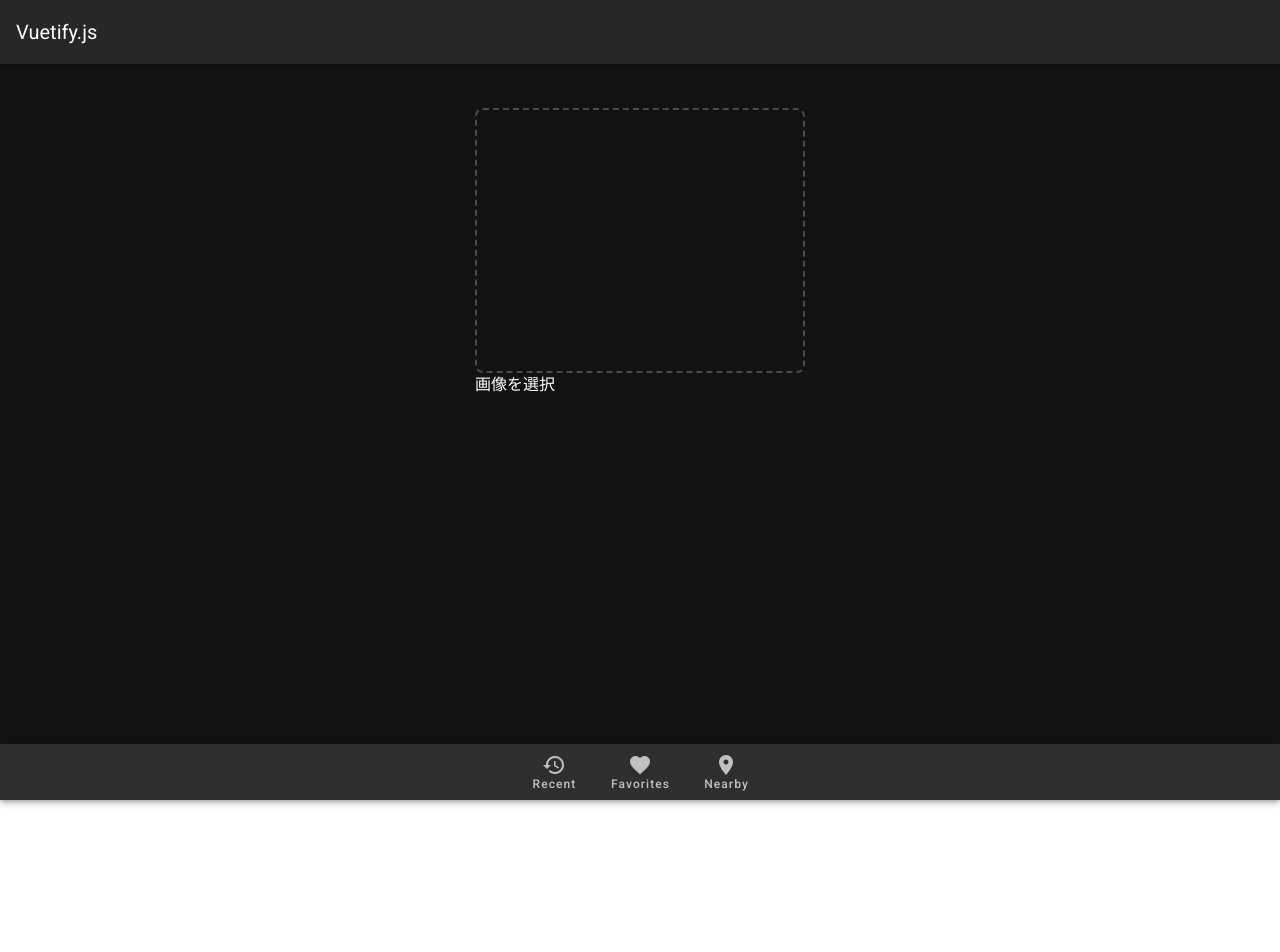
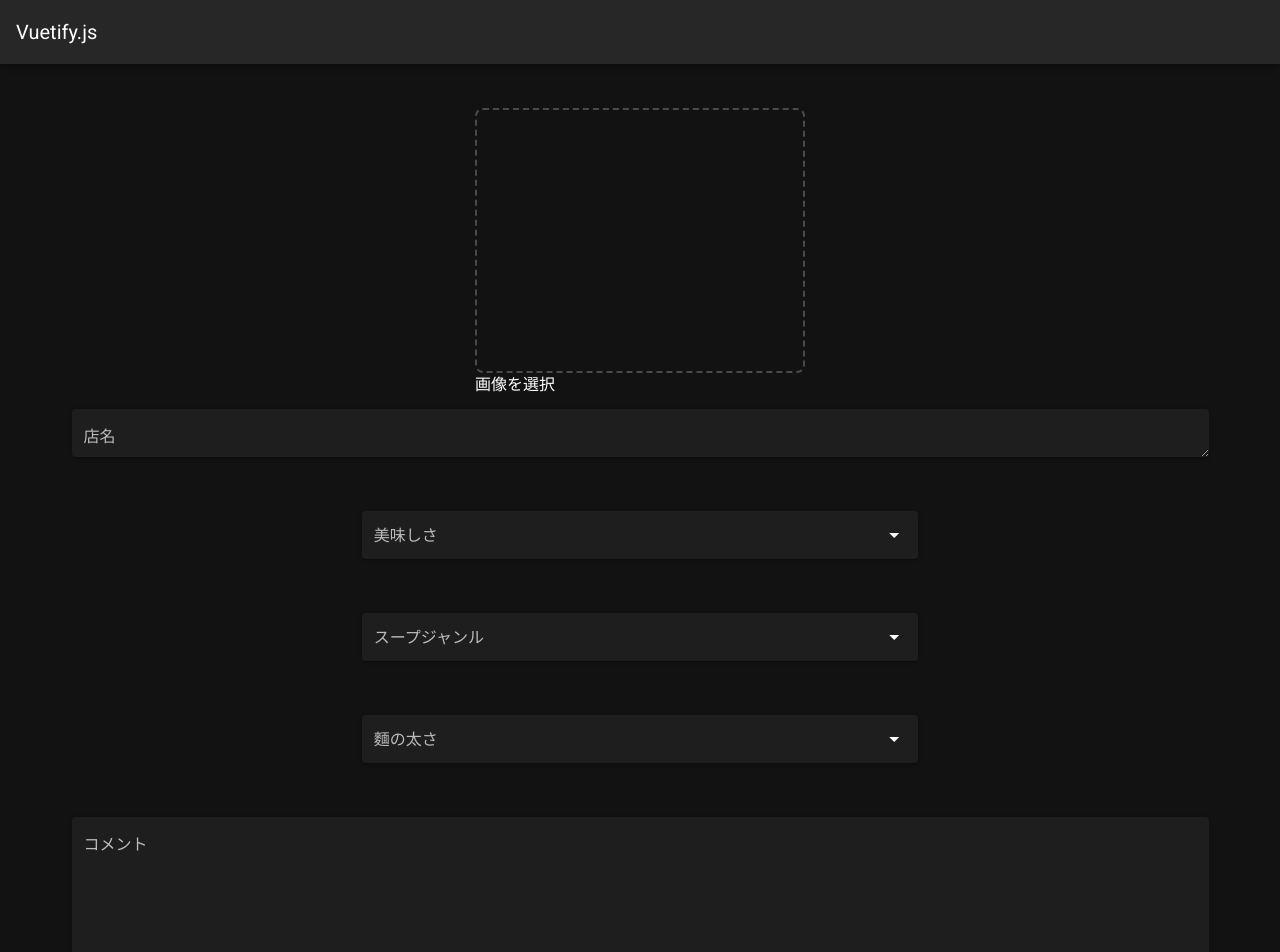
Before and after one commit to Kobayasidaigon/value_ra-men, a Nuxt app: page / in a window 1280 px wide. Shown: the top 952 px of the page. Before the commit the page ends 800 px from the top, so only its background shows below. Built offline with nearby package versions, Linux system fonts and the light colour scheme.

Commit message:
textarea,select_boxの追加

```diff
--- a/pages/index.vue
+++ b/pages/index.vue
@@ -9,6 +9,21 @@
       </label>
     </v-flex>
 
+    <v-col>
+      <v-textarea rows="1" solo name="input-7-4" label="店名"></v-textarea>
+    </v-col>
+    <v-col class="d-flex" cols="12" sm="6" no-resize="false">
+      <v-select :items="value" label="美味しさ" solo></v-select>
+    </v-col>
+    <v-col class="d-flex" cols="12" sm="6">
+      <v-select :items="soup_janl" label="スープジャンル" solo></v-select>
+    </v-col>
+    <v-col class="d-flex" cols="12" sm="6">
+      <v-select :items="men_hutosa" label="麵の太さ" solo></v-select>
+    </v-col>
+    <v-col>
+      <v-textarea rows="5" solo name="input-7-4" label="コメント"></v-textarea>
+    </v-col>
   </v-layout>
 </template>
 
@@ -17,6 +32,11 @@ import Logo from "~/components/Logo.vue";
 import VuetifyLogo from "~/components/VuetifyLogo.vue";
 
 export default {
+  data: () => ({
+    soup_janl: ["醤油", "豚骨", "味噌", "魚介", "鳥白湯", "まぜそば", "つけ麺"],
+    men_hutosa: ["極細麵", "細めん", "中太麵", "ちぢれ麵", "太麺"],
+    value: [1, 2, 3, 4, 5]
+  }),
   components: {
     Logo,
     VuetifyLogo
```
